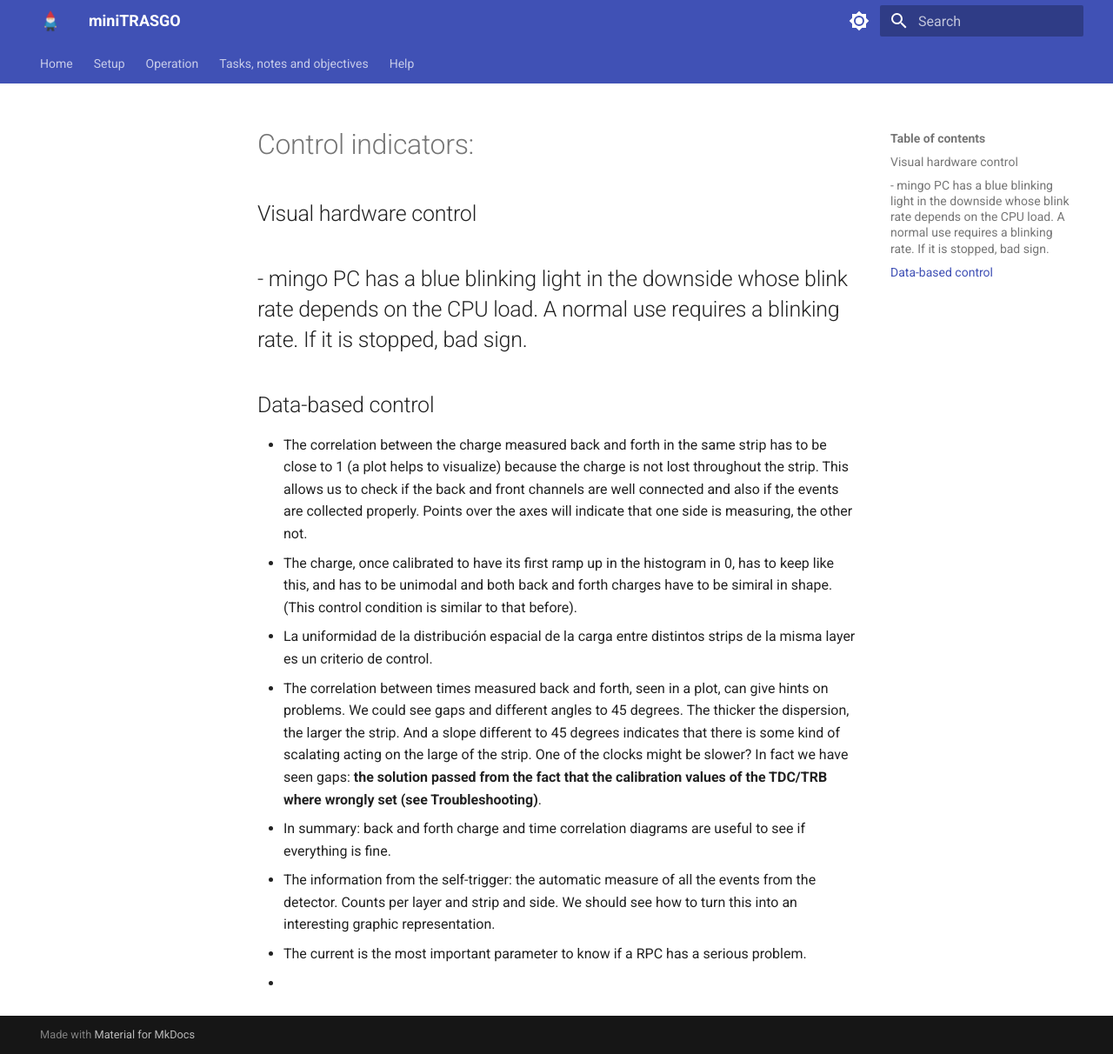
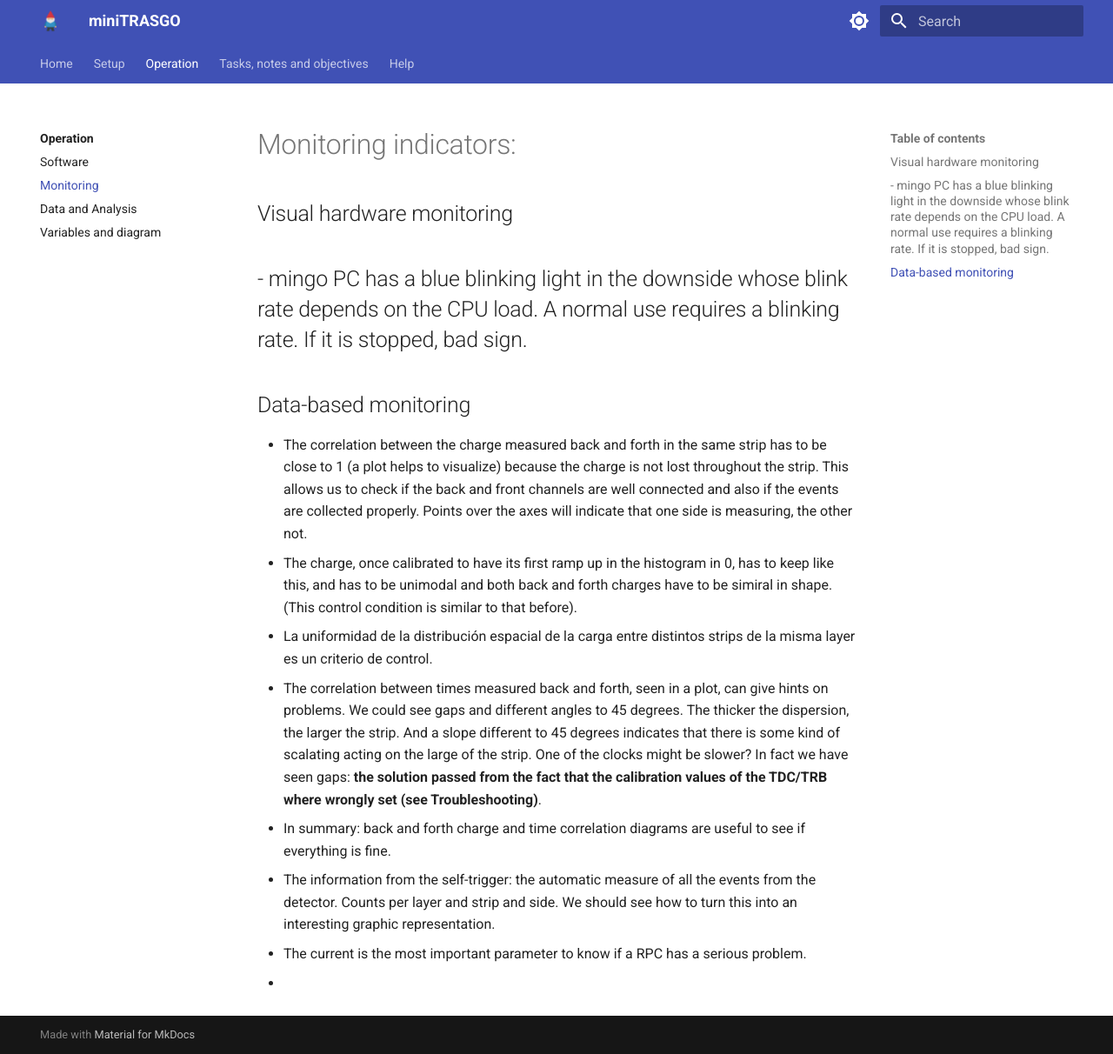
Before and after one commit to cayesoneira/miniTRASGO-documentation, an MkDocs documentation site: the page built from docs/monitoring.md, in a window 1280 px wide and 1212 px high. Shown: the whole window at 87% size. Built offline with MkDocs 1.6.1 and Material for MkDocs 9.7.7, drawn with Linux system fonts in a browser that asks for light colours.

Commit message:
Update and rename control.md to monitoring.md

```diff
--- a/docs/control.md
+++ b/docs/monitoring.md
@@ -1,10 +1,10 @@
-# Control indicators:
+# Monitoring indicators:
 
-## Visual hardware control
+## Visual hardware monitoring
 - mingo PC has a blue blinking light in the downside whose blink rate depends on the CPU load. A normal use requires a blinking rate. If it is stopped, bad sign.
 -
 
-## Data-based control
+## Data-based monitoring
 - The correlation between the charge measured back and forth in the same strip has to be close to 1 (a plot helps to visualize) because the charge is not lost throughout the strip. This allows us to check if the back and front channels are well connected and also if the events are collected properly. Points over the axes will indicate that one side is measuring, the other not.
 - The charge, once calibrated to have its first ramp up in the histogram in 0, has to keep like this, and has to be unimodal and both back and forth charges have to be simiral in shape. (This control condition is similar to that before).
 - La uniformidad de la distribución espacial de la carga entre distintos strips de la misma layer es un criterio de control.
```
